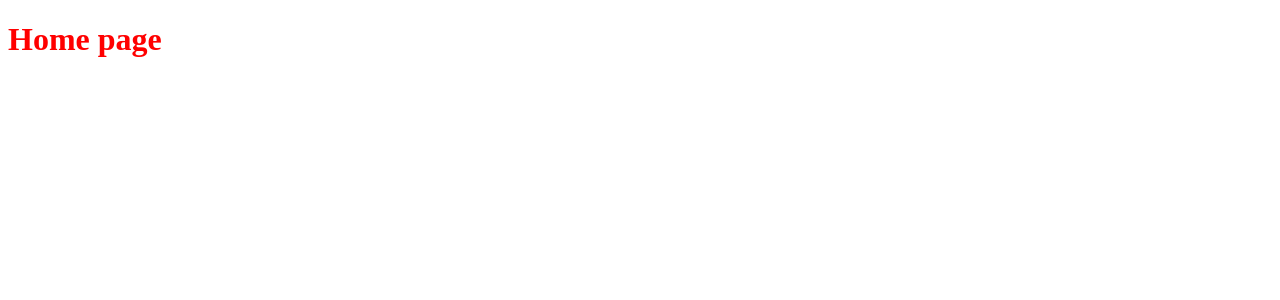
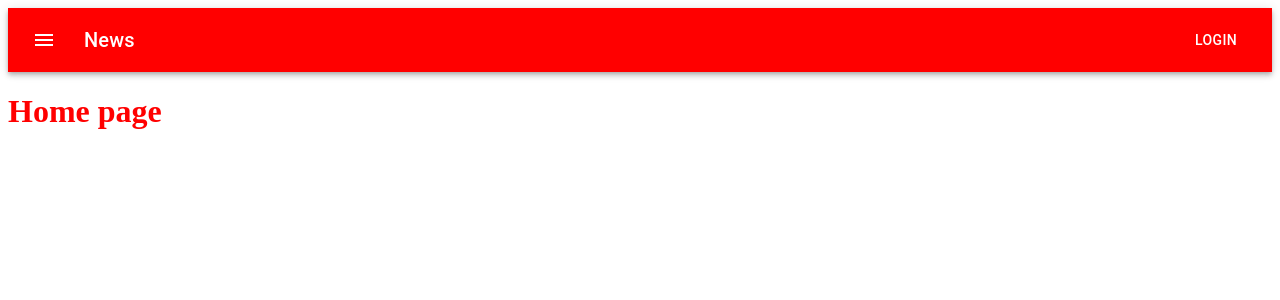
Before and after one commit to vovanolo/guidy-guy, a React (Create React App) app in the folder client/: page / in a window 1280 px wide. Shown: the top 300 px of the page. Built offline with nearby package versions, Linux system fonts and the light colour scheme.

Commit message:
feat: installed icons and material core

```diff
--- a/client/package.json
+++ b/client/package.json
@@ -3,6 +3,8 @@
   "version": "0.1.0",
   "private": true,
   "dependencies": {
+    "@material-ui/core": "^4.11.3",
+    "@material-ui/icons": "^4.11.2",
     "@testing-library/jest-dom": "^5.11.9",
     "@testing-library/react": "^11.2.5",
     "@testing-library/user-event": "^12.7.3",
--- /dev/null
+++ b/client/src/components/Navbar/Navbar.jsx
@@ -0,0 +1,48 @@
+import styles from "./Navbar.module.css";
+import { makeStyles } from "@material-ui/core/styles";
+import AppBar from "@material-ui/core/AppBar";
+import Toolbar from "@material-ui/core/Toolbar";
+import Typography from "@material-ui/core/Typography";
+import Button from "@material-ui/core/Button";
+import IconButton from "@material-ui/core/IconButton";
+import MenuIcon from "@material-ui/icons/Menu";
+
+const useStyles = makeStyles((theme) => ({
+  root: {
+    flexGrow: 1,
+  },
+  menuButton: {
+    marginRight: theme.spacing(2),
+  },
+  title: {
+    flexGrow: 1,
+  },
+  navbar: {
+    backgroundColor: "red",
+  },
+}));
+
+export default function Navbar() {
+  const classes = useStyles();
+
+  return (
+    <div className={classes.root}>
+      <AppBar position="static" className={classes.navbar}>
+        <Toolbar>
+          <IconButton
+            edge="start"
+            className={classes.menuButton}
+            color="inherit"
+            aria-label="menu"
+          >
+            <MenuIcon />
+          </IconButton>
+          <Typography variant="h6" className={classes.title}>
+            News
+          </Typography>
+          <Button color="inherit">Login</Button>
+        </Toolbar>
+      </AppBar>
+    </div>
+  );
+}
--- /dev/null
+++ b/client/src/components/Navbar/Navbar.module.css
@@ -0,0 +1,3 @@
+.navbar {
+  background-color: red;
+}
--- /dev/null
+++ b/client/src/components/Navbar/index.js
@@ -0,0 +1 @@
+export { default } from "./Navbar";
--- a/client/src/pages/Home/Home.jsx
+++ b/client/src/pages/Home/Home.jsx
@@ -1,8 +1,10 @@
 import styles from "./Home.module.css";
+import Navbar from "../../components/Navbar";
 
 export default function Home() {
   return (
     <div>
+      <Navbar />
       <h1 className={styles.homeTitle}>Home page</h1>
     </div>
   );
--- /dev/null
+++ b/client/src/pages/Map/Map.jsx
@@ -0,0 +1,5 @@
+import styles from "./Map.module.css";
+
+export default function Map() {
+  return <div>Map</div>;
+}
--- /dev/null
+++ b/client/src/pages/Map/index.js
@@ -0,0 +1 @@
+export { default } from "./Map";
```
Also changed, not shown: client/src/pages/Map/Map.module.css (added), 1 other file (tests, documents, lock files or other folders).
